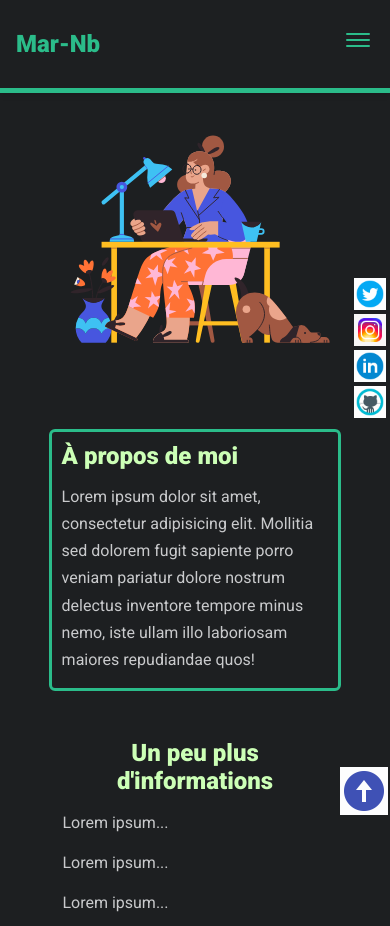
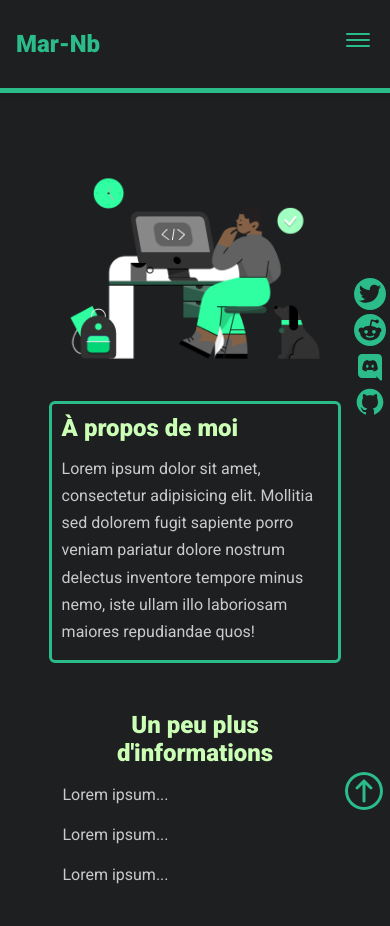
Before and after one commit to Mar-Nb/flat-portfolio, a plain HTML site: page index.html in a window 390 px wide. Shown: the top 926 px of the page. Drawn offline with nearby package versions, Linux system fonts and the light colour scheme.

Commit message:
changement d'image

```diff
--- a/assets/css/styles.css
+++ b/assets/css/styles.css
@@ -99,7 +99,7 @@ nav h1 { color: var(--secondary-color); }
 }
 
 .hero img {
-  height: 37.5rem;
+  height: auto;
   width: 37.5rem;
 }
 
@@ -320,14 +320,17 @@ footer {
     background-color: var(--bg-color);
     flex-direction: column;
     top: 86px;
-    left: 10%;
+    right: 0%;
     width: 80%;
     text-align: center;
+    justify-content: center;
     transform: translateX(120%);
     transition: transform 0.5s ease-in;
   }
 
   nav ul li { margin: 8px; }
+
+  nav ul li:not(nav ul li:last-child) { border-bottom: 1px solid var(--secondary-color); }
 
   .burger-menu { display: block; }
 
@@ -342,6 +345,7 @@ footer {
   .hero img {
     height: 37.5rem;
     width: 30rem;
+    margin-bottom: 7rem;
   }
 
   .bio {
@@ -373,11 +377,11 @@ footer {
 /* Responsivité mobiles (420px et moins) */
 @media screen and (max-width: 420px) {
   .hero img {
-    height: 37.5rem;
+    height: auto;
     width: 23rem;
   }
 
-  .hero { margin-top: -9.5rem; }
+  .hero { margin-top: 2rem; }
 
   .bio { width: 18.3rem; }
 
@@ -389,7 +393,7 @@ footer {
 /* Responsivité petits mobiles (320px et moins) */
 @media screen and (max-width: 320px) {
   .hero img {
-    height: 37.5rem;
+    height: auto;
     width: 20rem;
   }
 
--- a/index.html
+++ b/index.html
@@ -47,7 +47,7 @@
 
     <!-- Hero Section -->
     <section class="hero" id="moi">
-      <img src="assets/images/wfh_1.svg" class="hero-img" alt="jane-doe" loading="lazy" />
+      <img src="assets/images/dev.png" class="hero-img" alt="jane-doe" loading="lazy" />
       <div class="bio animate__animated animate__shakeX">
         <h2 class="bio-title">À propos de moi</h2>
         <p class="bio-text">Lorem ipsum dolor sit amet, consectetur adipisicing elit. Mollitia sed
@@ -80,7 +80,6 @@
         <!-- Seconde rangée -->
         <div class="second-set animate__animated animate__pulse">
           <img src="assets/icons/icons8-bootstrap.svg" class="icon icon-card" alt="" loading="lazy" />
-          <img src="assets/icons/icons8-react-native.svg" class="icon icon-card" alt="" loading="lazy" />
           <img src="assets/icons/icons8-git.svg" class="icon icon-card" alt="" loading="lazy" />
         </div>
       </div>
@@ -143,25 +142,25 @@
     <!-- Social accounts - Fixed to the right -->
     <div class="socials">
       <a href="#" target="_blank">
-        <img src="assets/icons/icons8-twitter-circled.gif" alt="Twitter" loading="lazy" class="socicon" />
+        <img src="assets/icons/icons8-twitter.svg" alt="Twitter" loading="lazy" class="socicon" />
       </a>
 
       <a href="#" target="_blank">
-        <img src="assets/icons/icons8-instagram.gif" alt="Instagram" loading="lazy" class="socicon" />
+        <img src="assets/icons/icons8-reddit.svg" alt="Instagram" loading="lazy" class="socicon" />
       </a>
 
       <a href="#" target="_blank">
-        <img src="assets/icons/icons8-linkedin-circled.gif" alt="Linkedin" loading="lazy" class="socicon" />
+        <img src="assets/icons/icons8-discord.svg" alt="Linkedin" loading="lazy" class="socicon" />
       </a>
 
       <a href="#" target="_blank">
-        <img src="assets/icons/icons8-github.gif" alt="Github" class="socicon" />
+        <img src="assets/icons/icons8-github.svg" alt="Github" class="socicon" />
       </a>
     </div>
 
     <!-- Scroll to the top -->
     <i class="scroll-up" id="vers-le-haut">
-      <img src="assets/icons/icons8-upward-arrow.gif" class="socicon up-arrow" alt="vers-le-haut" />
+      <img src="assets/icons/up-arrow.svg" class="socicon up-arrow" alt="vers-le-haut" />
     </i>
 
     <!-- Footer section -->
```
Also changed, not shown: assets/icons/icons8-discord.svg (added), assets/icons/icons8-github.svg (added), assets/icons/icons8-reddit.svg (added), assets/icons/icons8-twitter.svg (added), assets/icons/icons8-up-arrow.png (added), assets/icons/up-arrow.svg (added), assets/images/dev.png (added), assets/old-icons/icons8-github.gif (renamed from assets/icons/icons8-github.gif), assets/old-icons/icons8-instagram.gif (renamed from assets/icons/icons8-instagram.gif), assets/old-icons/icons8-linkedin-circled.gif (renamed from assets/icons/icons8-linkedin-circled.gif), assets/old-icons/icons8-react-native.svg (renamed from assets/icons/icons8-react-native.svg), assets/old-icons/icons8-twitter-circled.gif (renamed from assets/icons/icons8-twitter-circled.gif), assets/old-icons/icons8-upward-arrow.gif (renamed from assets/icons/icons8-upward-arrow.gif).
